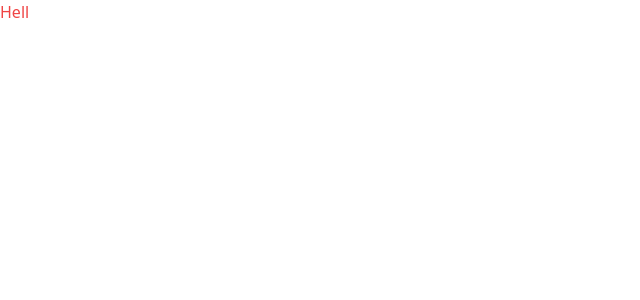
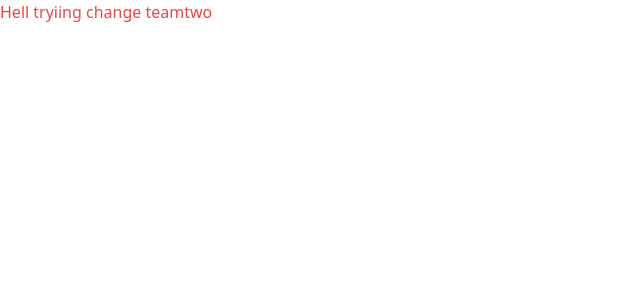
Before and after one commit to competitivebidding/frontend, a React (Create React App) app: page / in a window 1280 px wide. Shown: the top 300 px of the page, without its empty margins (0-640 px from the left). Built offline with nearby package versions, Linux system fonts and the light colour scheme.

Commit message:
changed teamtwo

```diff
--- a/src/Components/App.js
+++ b/src/Components/App.js
@@ -3,7 +3,8 @@
 
 const App = () => {
   return (
-    <h1 className="text-red-500">Hell</h1>
+    <h1 className="text-red-500">Hell tryiing change teamtwo</h1>
+
   );
 }
 
```
